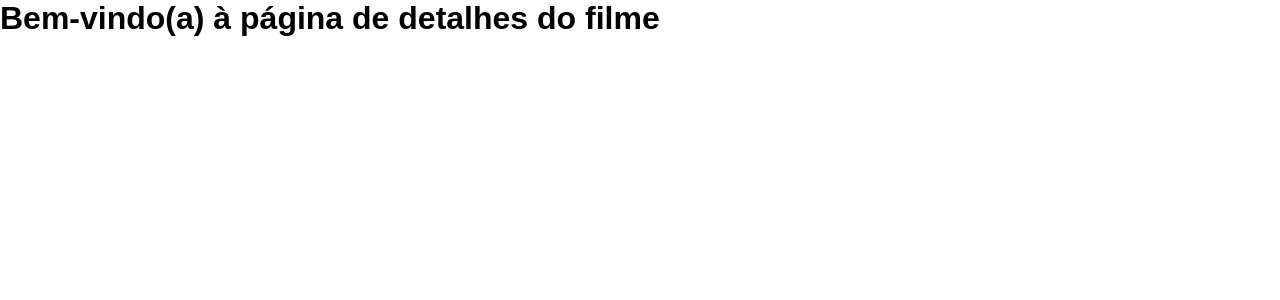
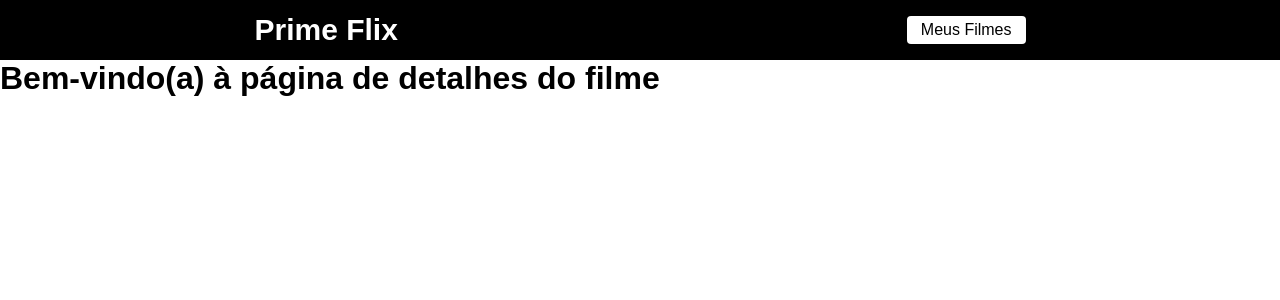
Before and after one commit to DeyvisonMoraes05/my-prime-flix, a React (Create React App) app: page /filme/1 in a window 1280 px wide. Shown: the top 300 px of the page. Built offline with nearby package versions, Linux system fonts and the light colour scheme.

Commit message:
Rendering the header component

```diff
--- a/src/routes.js
+++ b/src/routes.js
@@ -3,9 +3,12 @@ import { BrowserRouter, Routes, Route } from 'react-router-dom'
 import Home from './pages/Home'
 import Filme from './pages/Filme'
 
+import Header from './components/Header'
+
 function RoutesApp(){
     return(
         <BrowserRouter>
+            <Header/>
             <Routes>
                 <Route path="/" element={ <Home/> } />
                 <Route path="/filme/:id" element={ <Filme/> } />
```
